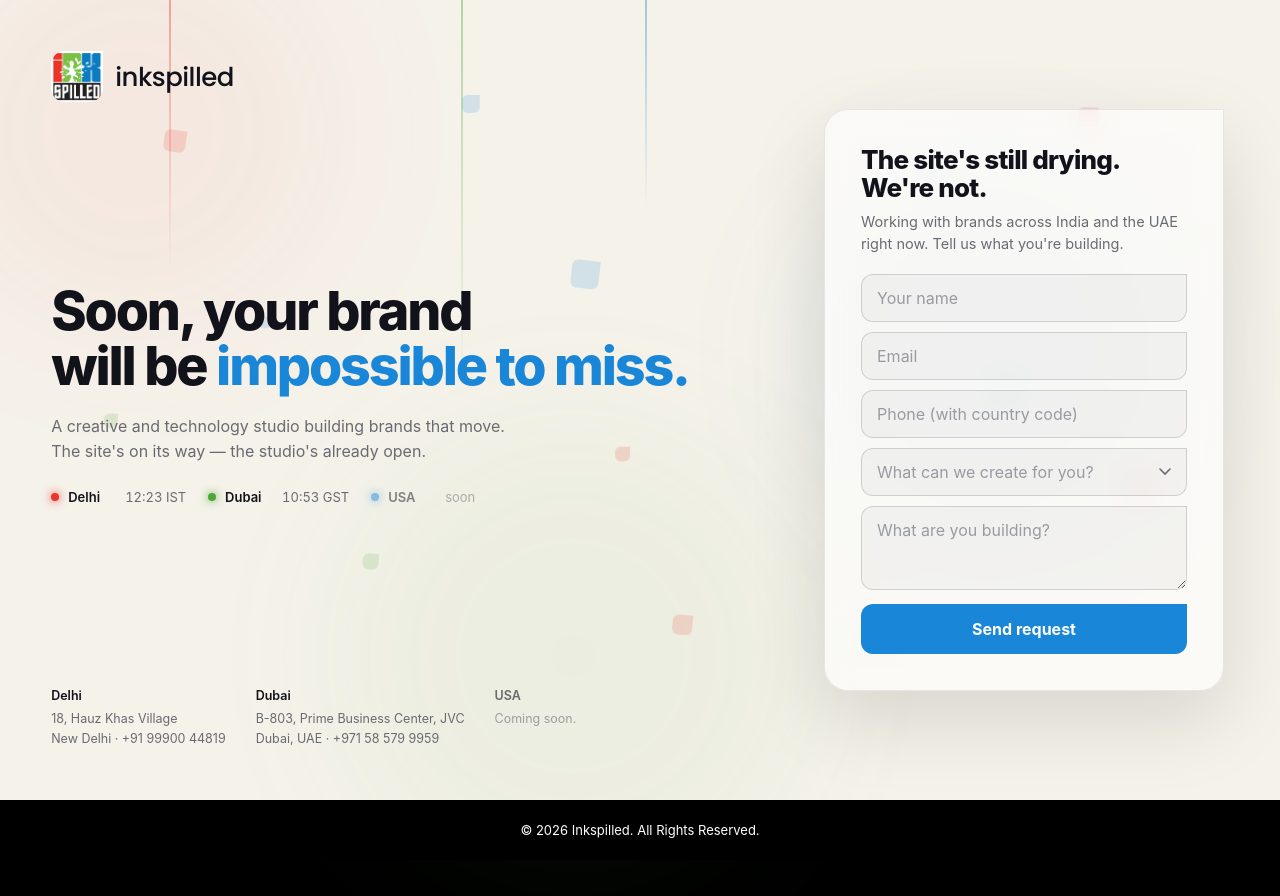
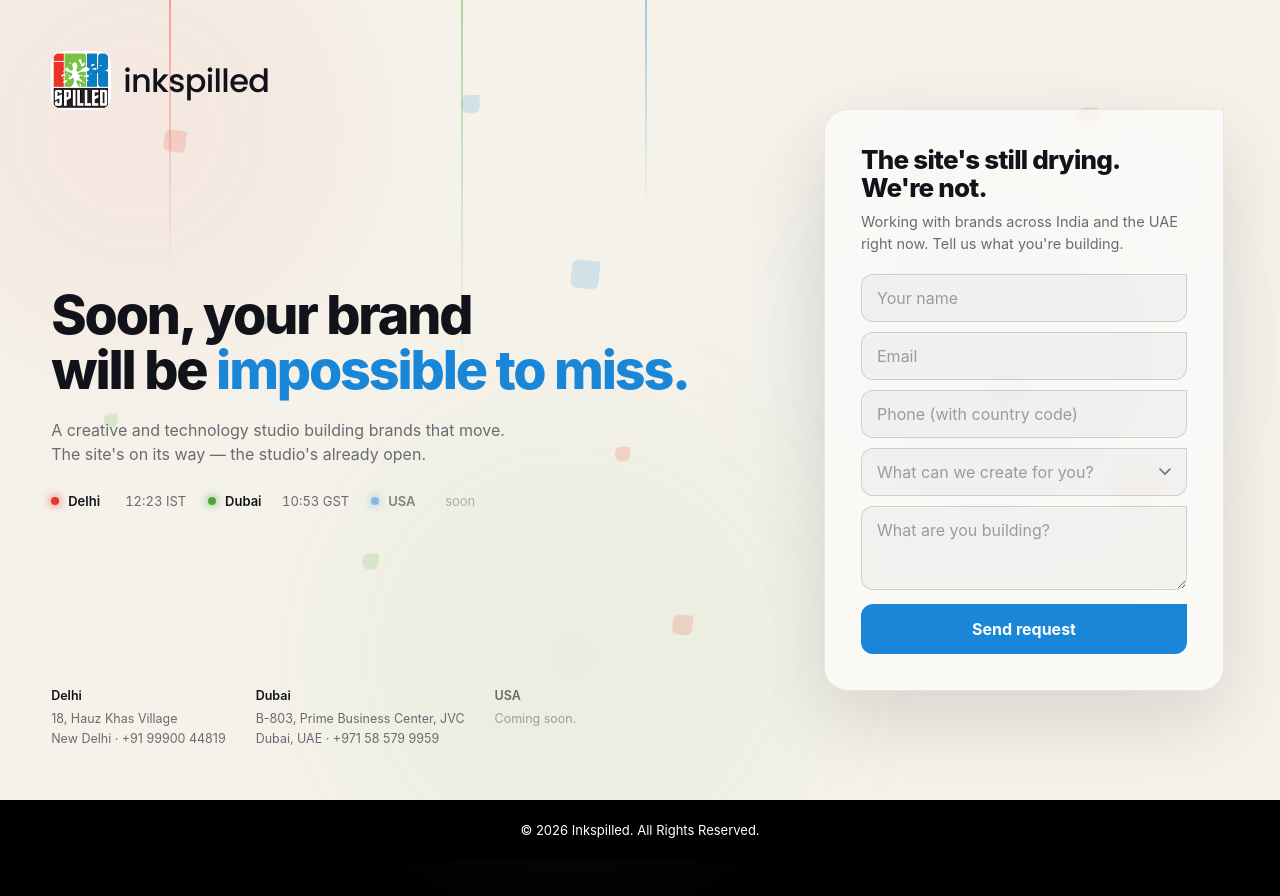
Before and after one commit to abhisheksingh1998/Mahadev-Book, a website: page index.html in a window 1280 px wide. Drawn offline with Linux system fonts and the light colour scheme.

Commit message:
Revert "Slightly shrink the logo lockup and square off its top-right corner."
This reverts commit f2865a92a5ffc4fe903a7f42973d11a9f9701918.

```diff
--- a/index.html
+++ b/index.html
@@ -66,8 +66,8 @@
 
   /* brand logo */
   .brand{position:relative; z-index:3; display:inline-flex; align-items:center; gap:12px; text-decoration:none; color:var(--text);}
-  .logo{display:block; width:clamp(38px, 5.2vw, 52px); height:auto; border-radius:14px 0 14px 14px; flex-shrink:0;}
-  .wordmark{font-family:'Poppins',sans-serif; font-weight:500; font-size:clamp(18px,2.8vw,26px); letter-spacing:-.02em; line-height:1;}
+  .logo{display:block; width:clamp(44px, 6vw, 60px); height:auto; border-radius:14px; flex-shrink:0;}
+  .wordmark{font-family:'Poppins',sans-serif; font-weight:500; font-size:clamp(22px,3.2vw,32px); letter-spacing:-.02em; line-height:1;}
   .logo-sent{margin-bottom:16px;}
 
   h1.head{font-size:clamp(32px,4.2vw,58px); font-weight:800; letter-spacing:-.04em;
```
